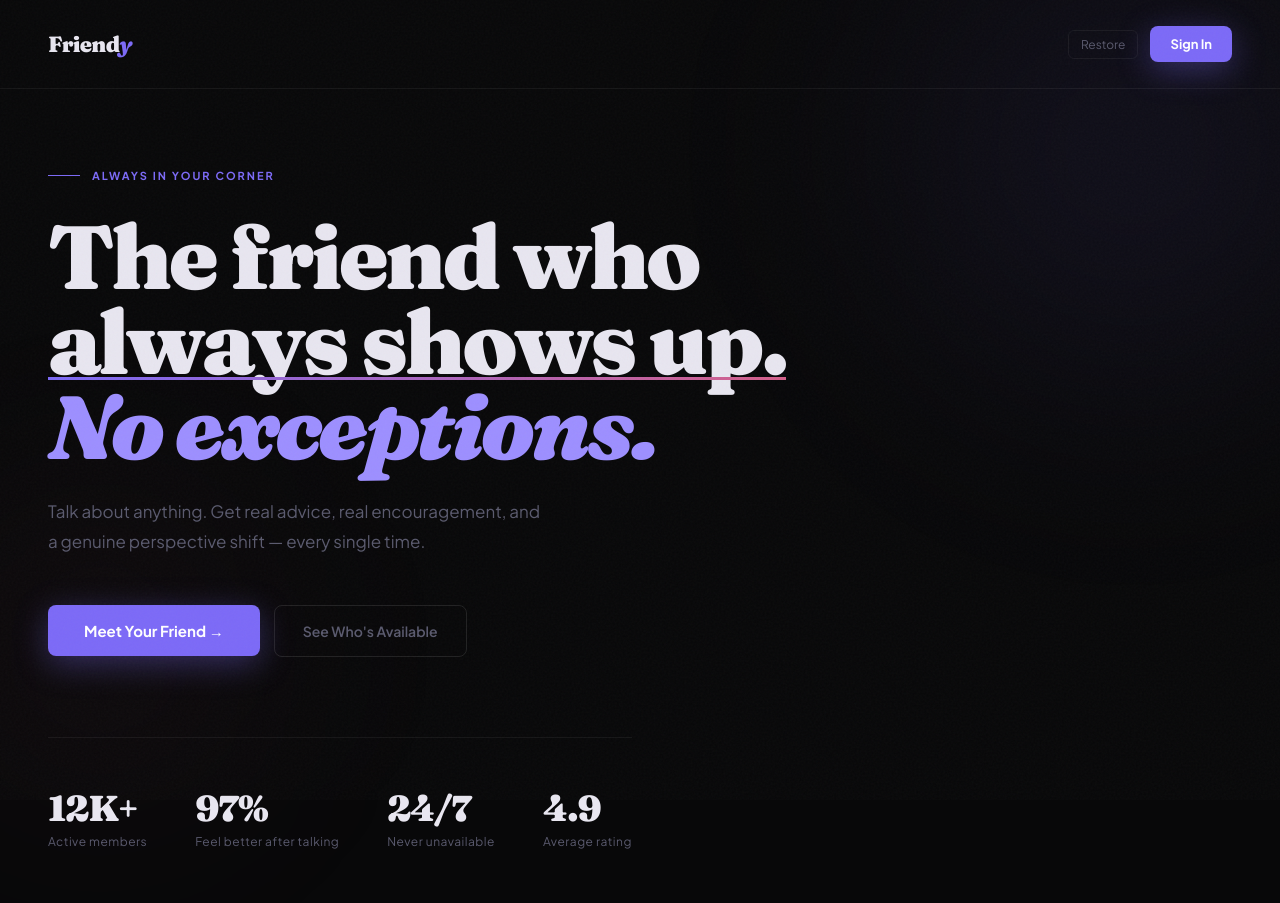
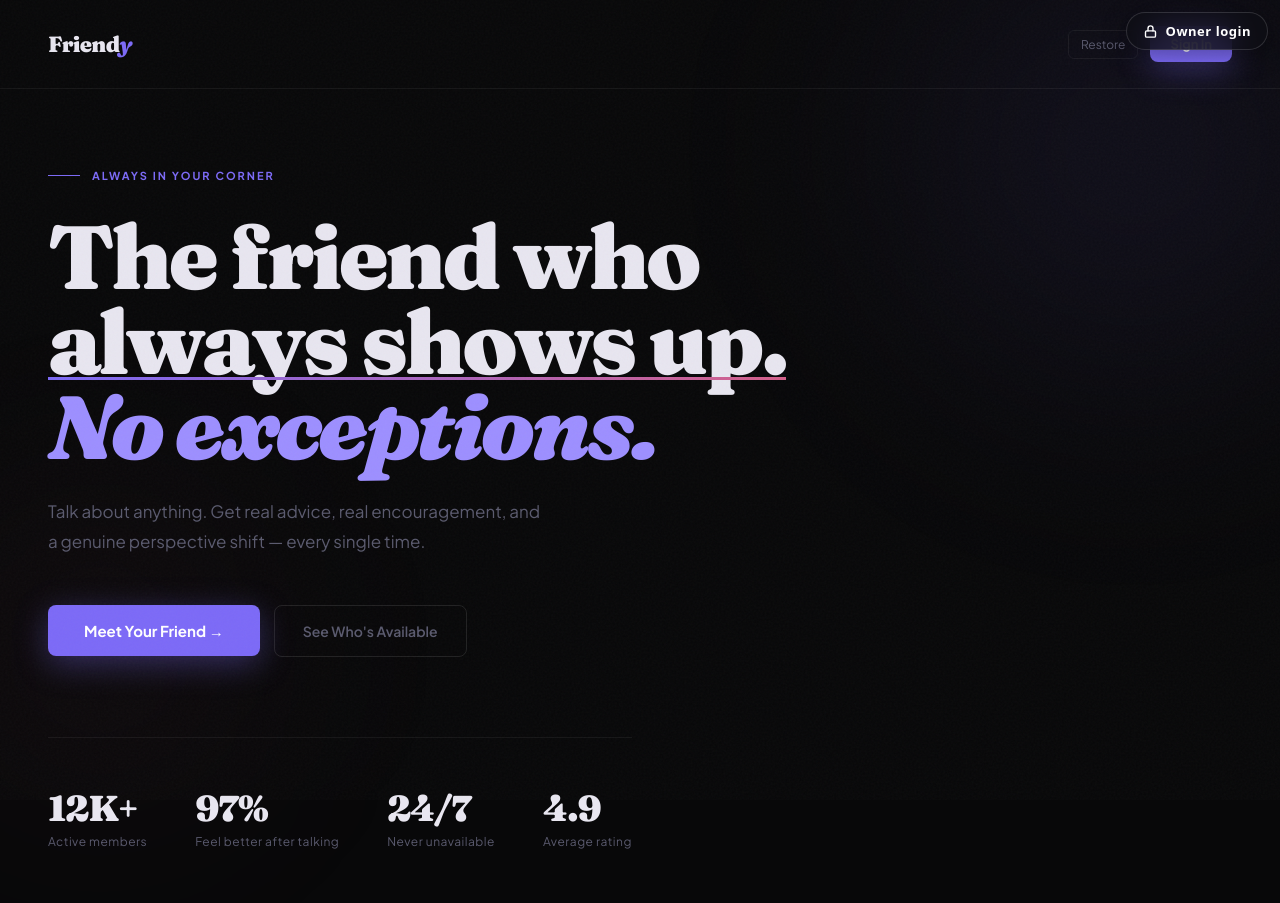
Before and after one commit to HSW365/FRIENDY, a website with bundled scripts: page mobile/www/index.html in a window 1280 px wide. Shown: the top 903 px of the page. Built offline with nearby package versions, Linux system fonts and the light colour scheme; some packages are replaced by stand-ins of ours; what @capacitor/core would draw is missing.

Commit message:
Add PIN-only Owner login tab
One tap, enter PIN, no email. PIN is checked server-side with lockout.

Co-Authored-By: Claude Sonnet 5.5 <noreply@anthropic.com>
Claude-Session: https://claude.ai/code/session_01LseNtTy6nPMyNun5BhFFMe

```diff
--- a/mobile/www/index.html
+++ b/mobile/www/index.html
@@ -945,5 +945,6 @@ document.getElementById('msg-input').addEventListener('keydown', function(e) {
   if (e.key === 'Enter' && !e.shiftKey) { e.preventDefault(); sendMessage(); }
 });
 </script>
+<script src="owner-login.js" defer></script>
 </body>
 </html>
--- /dev/null
+++ b/mobile/www/owner-login.js
@@ -0,0 +1,108 @@
+/*! HSW365 Owner Login — PIN only. Drop-in: <script src="owner-login.js" defer></script>
+ *  Adds an "Owner login" tab. Owner enters PIN (no email). PIN is checked server-side.
+ *  On success: html.hsw-owner, window.HSW_OWNER=true, localStorage hsw_owner, event "hsw-owner".
+ *  Apps can: if (window.HSW_OWNER) unlock(); addEventListener("hsw-owner", unlock);
+ */
+(function () {
+  if (window.__hswOwnerLoaded) return; window.__hswOwnerLoaded = true;
+  var API = "https://lsxdlmrjrcivxwgfkpop.supabase.co/functions/v1/owner-pin";
+  var KEY = "hsw_owner";
+  var ls = { get: function (k) { try { return localStorage.getItem(k); } catch (e) { return null; } },
+             set: function (k, v) { try { localStorage.setItem(k, v); } catch (e) {} },
+             del: function (k) { try { localStorage.removeItem(k); } catch (e) {} } };
+  function call(body) {
+    return fetch(API, { method: "POST", headers: { "Content-Type": "application/json" }, body: JSON.stringify(body) })
+      .then(function (r) { return r.json().catch(function () { return { ok: false, error: "Try again." }; }); })
+      .catch(function () { return { ok: false, error: "No connection." }; });
+  }
+  function setOwner(on, token) {
+    window.HSW_OWNER = !!on;
+    document.documentElement.classList.toggle("hsw-owner", !!on);
+    if (on) { if (token) ls.set(KEY, token); } else ls.del(KEY);
+    refreshBtns();
+    try { window.dispatchEvent(new CustomEvent("hsw-owner", { detail: { owner: !!on } })); } catch (e) {}
+  }
+
+  var css = document.createElement("style");
+  css.textContent =
+    ".hswo-tab{position:fixed;top:12px;right:12px;z-index:2147483000;display:inline-flex;align-items:center;gap:8px;height:38px;padding:0 16px;border:1px solid rgba(255,255,255,.14);border-radius:999px;background:rgba(14,14,20,.82);-webkit-backdrop-filter:blur(14px);backdrop-filter:blur(14px);color:#fff;font:700 13px/1 system-ui,-apple-system,Segoe UI,Roboto,sans-serif;letter-spacing:.04em;cursor:pointer;box-shadow:0 6px 24px rgba(0,0,0,.35);transition:.18s}" +
+    ".hswo-tab:hover{border-color:#e11d2e;background:#e11d2e}" +
+    ".hswo-tab svg{width:15px;height:15px}" +
+    "html.hsw-owner .hswo-tab{border-color:#22c55e;background:rgba(22,163,74,.9)}" +
+    ".hswo-ov{position:fixed;inset:0;z-index:2147483001;display:none;align-items:center;justify-content:center;padding:18px;background:rgba(5,5,9,.72);-webkit-backdrop-filter:blur(8px);backdrop-filter:blur(8px)}" +
+    ".hswo-ov.open{display:flex}" +
+    ".hswo-box{width:100%;max-width:360px;padding:30px 26px 24px;border-radius:20px;background:linear-gradient(180deg,#171722,#0d0d14);border:1px solid rgba(255,255,255,.1);box-shadow:0 30px 80px rgba(0,0,0,.6);color:#fff;font:15px/1.5 system-ui,-apple-system,Segoe UI,Roboto,sans-serif;text-align:center;position:relative}" +
+    ".hswo-box h3{margin:10px 0 4px;font:800 22px/1.1 system-ui,sans-serif;letter-spacing:.01em}" +
+    ".hswo-box p{margin:0 0 16px;color:#9a9aae;font-size:13.5px}" +
+    ".hswo-ic{width:46px;height:46px;margin:0 auto;border-radius:14px;display:grid;place-items:center;background:#e11d2e;box-shadow:0 8px 24px rgba(225,29,46,.45)}" +
+    ".hswo-ic svg{width:22px;height:22px}" +
+    ".hswo-in{width:100%;height:52px;margin:0 0 10px;border-radius:12px;border:1px solid rgba(255,255,255,.14);background:#0a0a10;color:#fff;font:700 24px/1 ui-monospace,Menlo,monospace;letter-spacing:.5em;text-align:center;outline:none}" +
+    ".hswo-in.code{letter-spacing:.2em;font-size:18px;text-transform:uppercase}" +
+    ".hswo-in:focus{border-color:#e11d2e;box-shadow:0 0 0 3px rgba(225,29,46,.25)}" +
+    ".hswo-go{width:100%;height:50px;border:0;border-radius:12px;background:#e11d2e;color:#fff;font:800 15px/1 system-ui,sans-serif;letter-spacing:.05em;cursor:pointer}" +
+    ".hswo-go:disabled{opacity:.6}" +
+    ".hswo-msg{min-height:20px;margin:10px 0 0;font-size:13px;color:#ff6b78}" +
+    ".hswo-lnk{margin-top:6px;background:none;border:0;color:#8a8aa0;font-size:12.5px;cursor:pointer;text-decoration:underline}" +
+    ".hswo-x{position:absolute;top:10px;right:14px;background:none;border:0;color:#8a8aa0;font-size:24px;cursor:pointer;line-height:1}";
+  document.head.appendChild(css);
+
+  var LOCK = '<svg viewBox="0 0 24 24" fill="none" stroke="currentColor" stroke-width="2.2" stroke-linecap="round" stroke-linejoin="round" aria-hidden="true"><rect x="4" y="11" width="16" height="10" rx="2"/><path d="M8 11V7a4 4 0 0 1 8 0v4"/></svg>';
+  var ov = document.createElement("div");
+  ov.className = "hswo-ov"; ov.setAttribute("role", "dialog"); ov.setAttribute("aria-modal", "true");
+  ov.innerHTML = '<div class="hswo-box"><button class="hswo-x" aria-label="Close">&times;</button><div class="hswo-ic">' + LOCK + '</div><h3></h3><p></p>' +
+    '<form autocomplete="off"><input class="hswo-in code" name="code" placeholder="SETUP CODE" style="display:none" autocomplete="off">' +
+    '<input class="hswo-in" name="pin" type="password" inputmode="numeric" pattern="[0-9]*" maxlength="10" placeholder="••••••" autocomplete="one-time-code">' +
+    '<button class="hswo-go" type="submit"></button></form><div class="hswo-msg" role="alert"></div><button class="hswo-lnk" type="button" style="display:none"></button></div>';
+  document.body.appendChild(ov);
+  var $ = function (s) { return ov.querySelector(s); };
+  var form = $("form"), pin = $("[name=pin]"), code = $("[name=code]"), go = $(".hswo-go"), msg = $(".hswo-msg"), lnk = $(".hswo-lnk"), h = $("h3"), p = $("p");
+  var mode = "login";
+
+  function setMode(m) {
+    mode = m; msg.textContent = ""; pin.value = ""; code.value = "";
+    code.style.display = m === "setup" ? "" : "none";
+    if (m === "setup") { h.textContent = "Create your PIN"; p.textContent = "One time. Enter your setup code and choose 6 to 10 digits."; go.textContent = "SAVE PIN"; lnk.style.display = "none"; }
+    else { h.textContent = "Owner login"; p.textContent = "Enter your PIN."; go.textContent = "ENTER"; lnk.textContent = "Forgot PIN"; lnk.style.display = ""; }
+  }
+  function open() {
+    if (window.HSW_OWNER) { if (confirm("Sign out of owner mode?")) setOwner(false); return; }
+    ov.classList.add("open");
+    call({ a: "status" }).then(function (s) { setMode(s && s.set === false ? "setup" : "login"); setTimeout(function () { (mode === "setup" ? code : pin).focus(); }, 30); });
+    setMode("login");
+  }
+  function close() { ov.classList.remove("open"); }
+  $(".hswo-x").onclick = close;
+  ov.addEventListener("click", function (e) { if (e.target === ov) close(); });
+  document.addEventListener("keydown", function (e) { if (e.key === "Escape") close(); });
+  lnk.onclick = function () { setMode("setup"); code.focus(); };
+  pin.addEventListener("input", function () { pin.value = pin.value.replace(/\D/g, ""); });
+  form.addEventListener("submit", function (e) {
+    e.preventDefault();
+    if (!/^\d{6,10}$/.test(pin.value)) { msg.textContent = "PIN is 6 to 10 digits."; return; }
+    go.disabled = true; msg.textContent = "";
+    call(mode === "setup" ? { a: "setup", code: code.value, pin: pin.value } : { a: "login", pin: pin.value }).then(function (r) {
+      go.disabled = false;
+      if (r && r.ok && r.token) { setOwner(true, r.token); close(); }
+      else if (r && r.needSetup) { setMode("setup"); msg.textContent = r.error; }
+      else { msg.textContent = (r && r.error) || "Try again."; pin.value = ""; }
+    });
+  });
+
+  // buttons: hook the app's own owner link if it has one, else add the floating tab
+  var btns = [];
+  function refreshBtns() { btns.forEach(function (b) { if (b.dataset.hswoOwn) b.querySelector(".hswo-lbl") && (b.querySelector(".hswo-lbl").textContent = window.HSW_OWNER ? "Owner ✓" : "Owner login"); }); }
+  var existing = document.querySelectorAll("[data-owner],a.owner-btn,.owner-login");
+  if (existing.length) {
+    Array.prototype.forEach.call(existing, function (el) { el.addEventListener("click", function (e) { e.preventDefault(); e.stopPropagation(); open(); }, true); });
+  } else {
+    var t = document.createElement("button");
+    t.type = "button"; t.className = "hswo-tab"; t.dataset.hswoOwn = "1";
+    t.innerHTML = LOCK + '<span class="hswo-lbl">Owner login</span>';
+    t.onclick = open; document.body.appendChild(t); btns.push(t);
+  }
+  window.HSW_OWNER_OPEN = open;
+
+  // restore session
+  var tok = ls.get(KEY);
+  if (tok) call({ a: "verify", token: tok }).then(function (r) { if (r && r.ok) setOwner(true); else ls.del(KEY); });
+})();
```
Also changed, not shown: index.html (+1 -0 lines), owner-login.js (added, +108 -0 lines).
